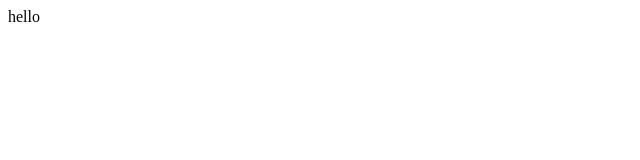
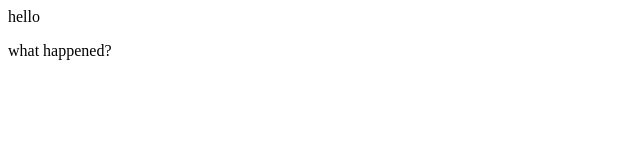
Before and after one commit to Clarence83/new-exercise, a plain HTML site: page index.html in a window 1280 px wide. Shown: the full height of the page, 0-640 px from the left. Drawn offline with Linux system fonts and the light colour scheme.

Commit message:
add what happened?

```diff
--- a/index.html
+++ b/index.html
@@ -1 +1,2 @@
 <div>hello</div>
+<p>what happened?</p>
```
